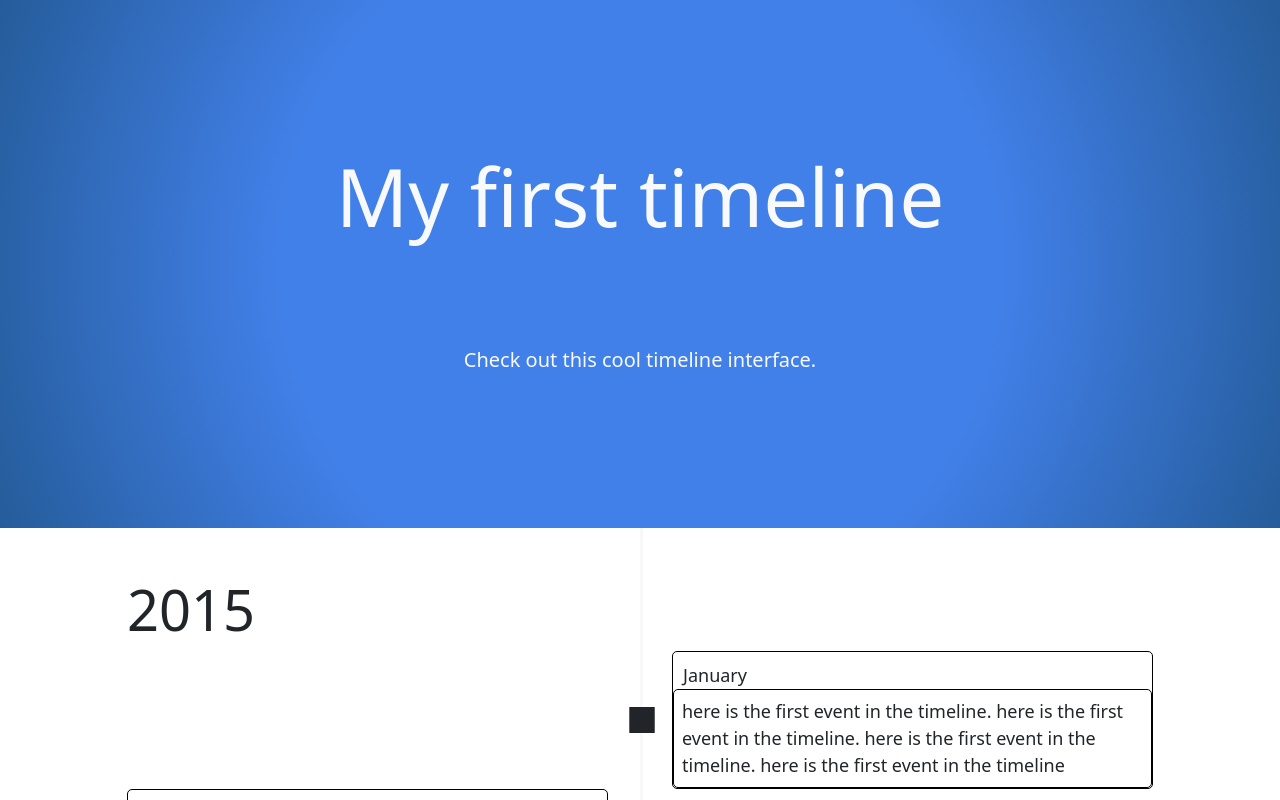
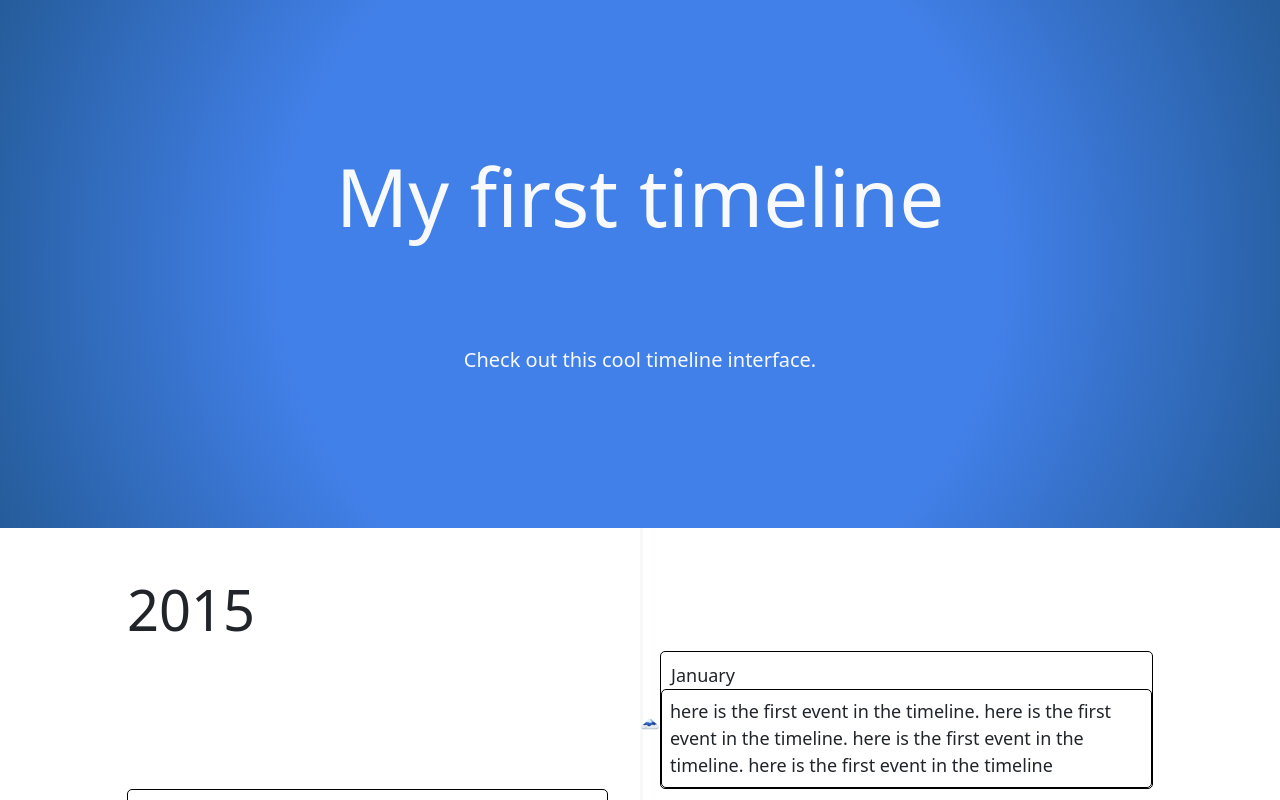
Before and after one commit to d-murphy/A-Timeline, a React app: page / in a window 1280 px wide. Shown: the top 800 px of the page. Built offline with nearby package versions, Linux system fonts and the light colour scheme.

Commit message:
with emojis as bullet points, needs formatting

```diff
--- a/src/Data.tsx
+++ b/src/Data.tsx
@@ -14,7 +14,7 @@ export default getTimeline
 type TimelineEvent = {
     text: string,
     date: Date,
-    eventMarker?: string
+    eventMarker?: number
 }
 
 type TimelineInstance = {
@@ -35,7 +35,8 @@ function getMockData(id:number) : TimelineInstance {
             events: [
                 {
                     text: 'here is the first event in the timeline. here is the first event in the timeline. here is the first event in the timeline. here is the first event in the timeline',
-                    date: new Date('1/4/2015')
+                    date: new Date('1/4/2015'),
+                    eventMarker: 128507
                 },
                 {
                     text: 'here is the second event in the timeline. here is the first event in the timeline. here is the first event in the timeline',
--- a/src/Event.tsx
+++ b/src/Event.tsx
@@ -6,7 +6,7 @@ type EventProps = {
     index:number,
     month:number,
     description:string,
-    eventMarker?:string
+    eventMarker?:number
 }
 
 const monthNames = ["January", "February", "March", "April", "May", "June",
@@ -22,7 +22,7 @@ const Event = function(props:EventProps): JSX.Element {
                     <div className='event-body p-2 '>{props.description}</div>
                 </div>
                 <div className={`event-marker-${props.eventSide}`}>
-                    {props.eventMarker ? <img className={`event-marker-image-${props.eventSide}`} src={props.eventMarker} /> : <span className={`event-marker-no-image-${props.eventSide}`}>&#9632;</span>}
+                    {props.eventMarker ? <span role="img" className={`event-marker-image-${props.eventSide}`}>{String.fromCodePoint(props.eventMarker)}</span> : <span className={`event-marker-no-image-${props.eventSide}`}>&#9632;</span>}
                 </div>
             </div>
         )
@@ -30,7 +30,7 @@ const Event = function(props:EventProps): JSX.Element {
         return (
             <div key={`${props.year}-${props.index}`} className={`event-section-${props.eventSide} event `}>
                 <div className={`event-marker-${props.eventSide}`}>
-                    {props.eventMarker ? <img className={`event-marker-image-${props.eventSide}`} src={props.eventMarker} /> : <span className={`event-marker-no-image-${props.eventSide}`}>&#9632;</span>}
+                    {props.eventMarker ? <span role="img" className={`event-marker-image-${props.eventSide}`}>{String.fromCodePoint(props.eventMarker)}</span> : <span className={`event-marker-no-image-${props.eventSide}`}>&#9632;</span>}
                 </div>
                 <div className='event-body'>
                     <div className={`event-header event-header-${props.eventSide}`}>{monthNames[props.month]}</div>
--- a/src/Timeline.tsx
+++ b/src/Timeline.tsx
@@ -61,7 +61,7 @@ type GroupByYear = {
 type TimelineEvent = {
   text: string,
   date: Date,
-  eventMarker?: string
+  eventMarker?: number
 }
 
 
--- a/src/Year.tsx
+++ b/src/Year.tsx
@@ -4,7 +4,7 @@ import Event from './Event'
 type TimelineEvent = {
     text: string,
     date: Date,
-    eventMarker?: string
+    eventMarker?: number
 }
 
   type YearProps = {
```
Also changed, not shown: public/bundle.js, 1 other file (tests, documents, lock files or other folders).
